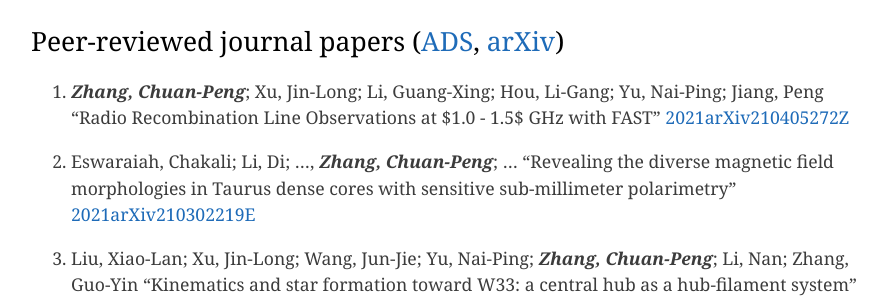
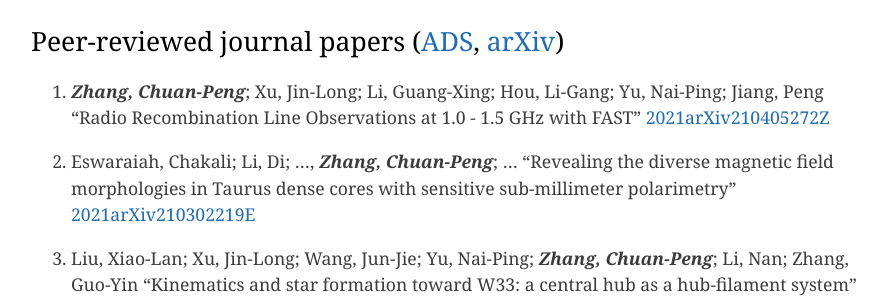
Before and after one commit to zcp521/zcp521.github.io, a Jekyll site: the page built from pub.md, in a window 1280 px wide and 900 px high, scrolled down 476 px. Shown: the part 181-481 px from the top of the window, without its empty margins (193-1087 px from the left). Built offline with Jekyll 4.4.1, drawn with Linux system fonts in a browser that asks for light colours.

Commit message:
Update pub.md

```diff
--- a/pub.md
+++ b/pub.md
@@ -15,7 +15,7 @@ tagline: "My publication list"
 ## Peer-reviewed journal papers ([ADS](https://ui.adsabs.harvard.edu/public-libraries/RijjUuncQru3dbS8Amb6eA), [arXiv](https://arxiv.org/a/zhang_c_2.html))
 
 48. ***Zhang, Chuan-Peng***; Xu, Jin-Long; Li, Guang-Xing; Hou, Li-Gang; Yu, Nai-Ping; Jiang, Peng
-	"Radio Recombination Line Observations at $1.0 - 1.5$ GHz with FAST"
+	"Radio Recombination Line Observations at 1.0 - 1.5 GHz with FAST"
 	[2021arXiv210405272Z](https://ui.adsabs.harvard.edu/abs/2021arXiv210405272Z)
 
 47. Eswaraiah, Chakali; Li, Di; ..., ***Zhang, Chuan-Peng***; ...
```
